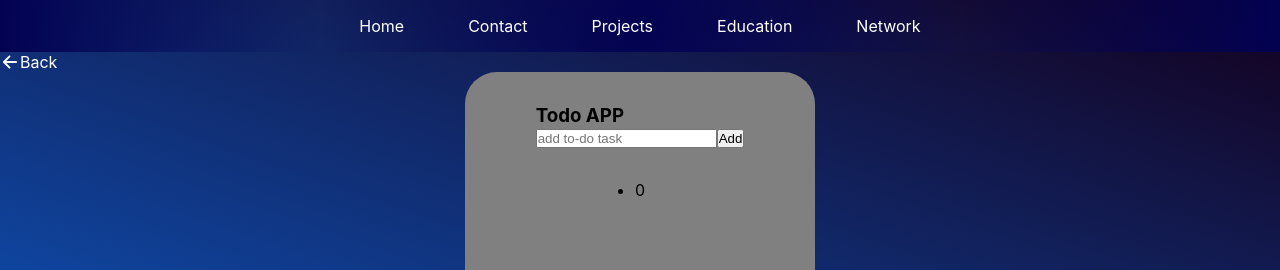
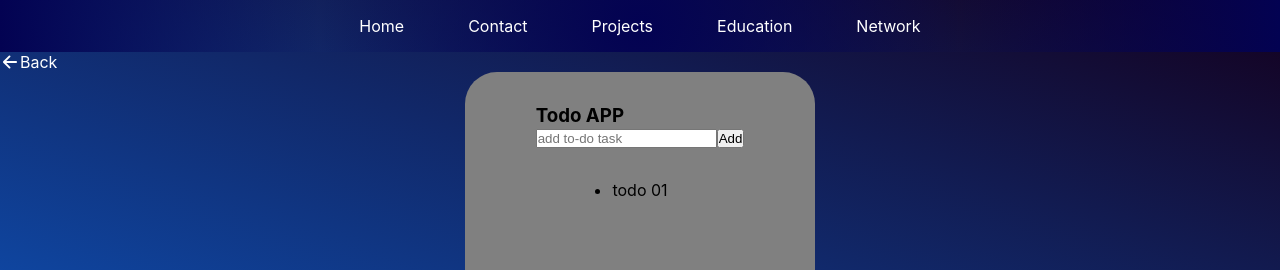
Before and after one commit to EduExtreme/edu-site-next, a Next.js app: page /projects in a window 1280 px wide. Shown: the top 270 px of the page. Built offline with nearby package versions, Linux system fonts and the light colour scheme.

Commit message:
Att components and push to save

```diff
--- a/src/components/TodoProject/index.tsx
+++ b/src/components/TodoProject/index.tsx
@@ -6,7 +6,7 @@ export function TodoProject() {
   const [todoItem, setTodoItem] = useState('');
   const [items, setItems] = useState([
     {
-      id: uuidv4(),
+      id: '1234',
       name: 'todo 01',
       isDone: false,
     },
@@ -25,6 +25,20 @@ export function TodoProject() {
       setTodoItem('');
     }
   };
+  const handleToggle = (id) => {
+    const xItems = items.map((item) => {
+      if (item.id === id) {
+        return {
+          ...item,
+          isDone: !item.isDone,
+        };
+      }
+
+      return item;
+    });
+
+    setItems(xItems);
+  };
 
   return (
     <TodoSection>
@@ -41,8 +55,10 @@ export function TodoProject() {
         </button>
       </TodoApp>
       <ul>
-        {items.map((id, name) => (
-          <li key={id}>{name}</li>
+        {items.map(({ id, name }) => (
+          <li key={id} onClick={() => handleToggle(id)}>
+            {name}
+          </li>
         ))}
       </ul>
     </TodoSection>
```
